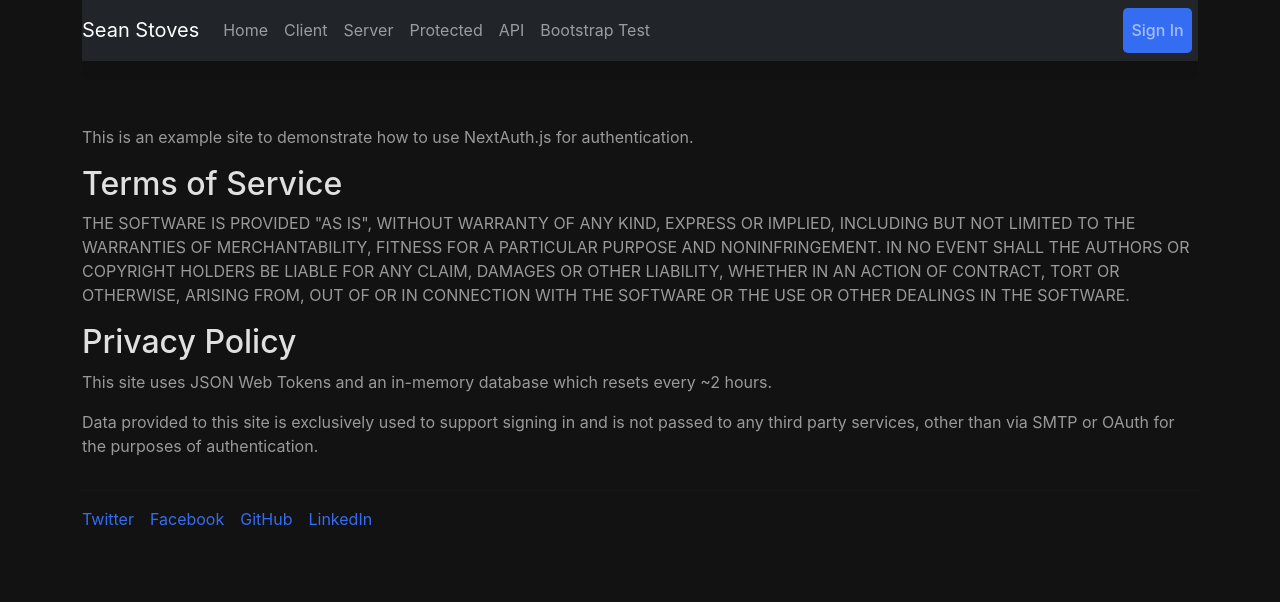
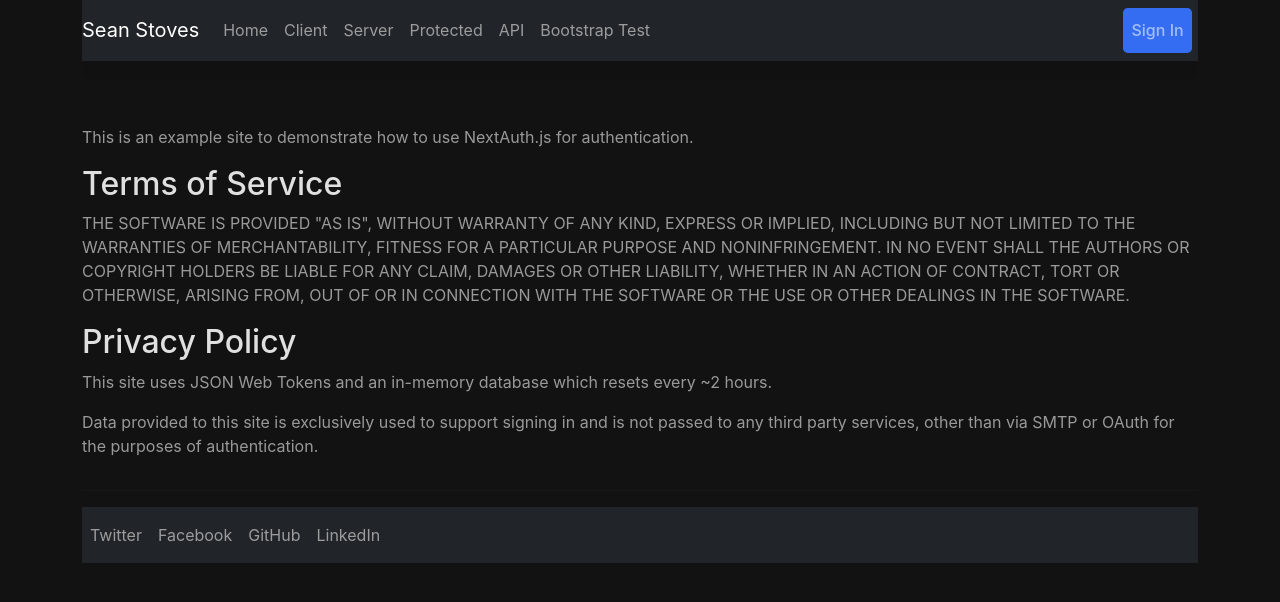
Before and after one commit to SeanStoves/seanstoves-web-frontend, a Next.js app: page /policy in a window 1280 px wide. Shown: the top 602 px of the page. Built offline with nearby package versions, Linux system fonts and the light colour scheme; no server answers.

Commit message:
Adding node-sass and css

```diff
--- a/components/footer.js
+++ b/components/footer.js
@@ -1,25 +1,21 @@
-import Link from "next/link"
 import styles from "../styles/Footer.module.css"
-import packageJSON from "../package.json"
+import {Navbar, Nav, NavDropdown} from "react-bootstrap";
 
 export default function Footer() {
     return (
         <footer className={styles.footer}>
             <hr />
-            <ul className={styles.navItems}>
-                <li className={styles.navItem}>
-                    <a href="https://twitter.com/sstoves">Twitter</a>
-                </li>
-                <li className={styles.navItem}>
-                    <a href="https://www.facebook.com/sstoves">Facebook</a>
-                </li>
-                <li className={styles.navItem}>
-                    <a href="https://github.com/SeanStoves">GitHub</a>
-                </li>
-                <li className={styles.navItem}>
-                    <a href="https://www.linkedin.com/in/seanstoves/">LinkedIn</a>
-                </li>
-            </ul>
+            <Navbar sticky="bottom" collapseOnSelect expand="lg" bg="dark" variant="dark">
+                <Navbar.Toggle aria-controls="responsive-navbar-nav" />
+                <Navbar.Collapse id="responsive-navbar-nav">
+                    <Nav className="me-auto">
+                        <Nav.Link href="https://twitter.com/sstoves">Twitter</Nav.Link>
+                        <Nav.Link href="https://www.facebook.com/sstoves">Facebook</Nav.Link>
+                        <Nav.Link href="https://github.com/SeanStoves">GitHub</Nav.Link>
+                        <Nav.Link href="https://www.linkedin.com/in/seanstoves">LinkedIn</Nav.Link>
+                    </Nav>
+                </Navbar.Collapse>
+            </Navbar>
         </footer>
     )
 }
--- a/package.json
+++ b/package.json
@@ -9,12 +9,15 @@
     "lint": "next lint"
   },
   "dependencies": {
+    "@fortawesome/fontawesome-free": "^5.15.4",
     "bootstrap": "^5.0.0-beta3",
     "next": "11.1.2",
     "next-auth": "^3.29.0",
+    "node-sass": "^4.14.1",
     "react": "17.0.2",
     "react-bootstrap": "^1.6.1",
-    "react-dom": "17.0.2"
+    "react-dom": "17.0.2",
+    "react-icons": "^4.2.0"
   },
   "devDependencies": {
     "eslint": "7.32.0",
--- a/pages/_app.js
+++ b/pages/_app.js
@@ -1,10 +1,7 @@
 // Declare Global imports
 import { Provider } from 'next-auth/client'
 
-
-// Declare and Define global CSS Files
-import 'bootstrap/dist/css/bootstrap.css'
-import '../styles/globals.css'
+import '../scss/global.scss'
 
 function MyApp({ Component, pageProps }) {
   return (
--- a/styles/globals.css
+++ b/scss/global.scss
@@ -1,9 +1,23 @@
+// Override default variables before the import
+$body-bg: #121212;
+$body-bg: #121212;
+$paragraph-color: #000000;
+$paragraph-opacity: 57%;
+
+// Import Bootstrap and its default variables
+@import '~bootstrap/scss/bootstrap';
+
+p {
+  color: #FFFFFF;
+  opacity: 57%;
+}
+
 html,
 body {
   padding: 0;
   margin: 0;
   font-family: -apple-system, BlinkMacSystemFont, Segoe UI, Roboto, Oxygen,
-    Ubuntu, Cantarell, Fira Sans, Droid Sans, Helvetica Neue, sans-serif;
+  Ubuntu, Cantarell, Fira Sans, Droid Sans, Helvetica Neue, sans-serif;
   background: #121212;
 }
 
@@ -143,17 +157,11 @@ iframe {
   filter: invert(1);
 }
 
-p {
-  color: #FFFFFF;
-  opacity: 57%;
-}
-
 h1, h2, h3, h4, h5, h6 {
   color: #FFFFFF;
   opacity: 87%;
 }
 
-
 #PersonalMenu::after{
   display: none;
 }
```
Also changed, not shown: styles/Home.module.css (added).
